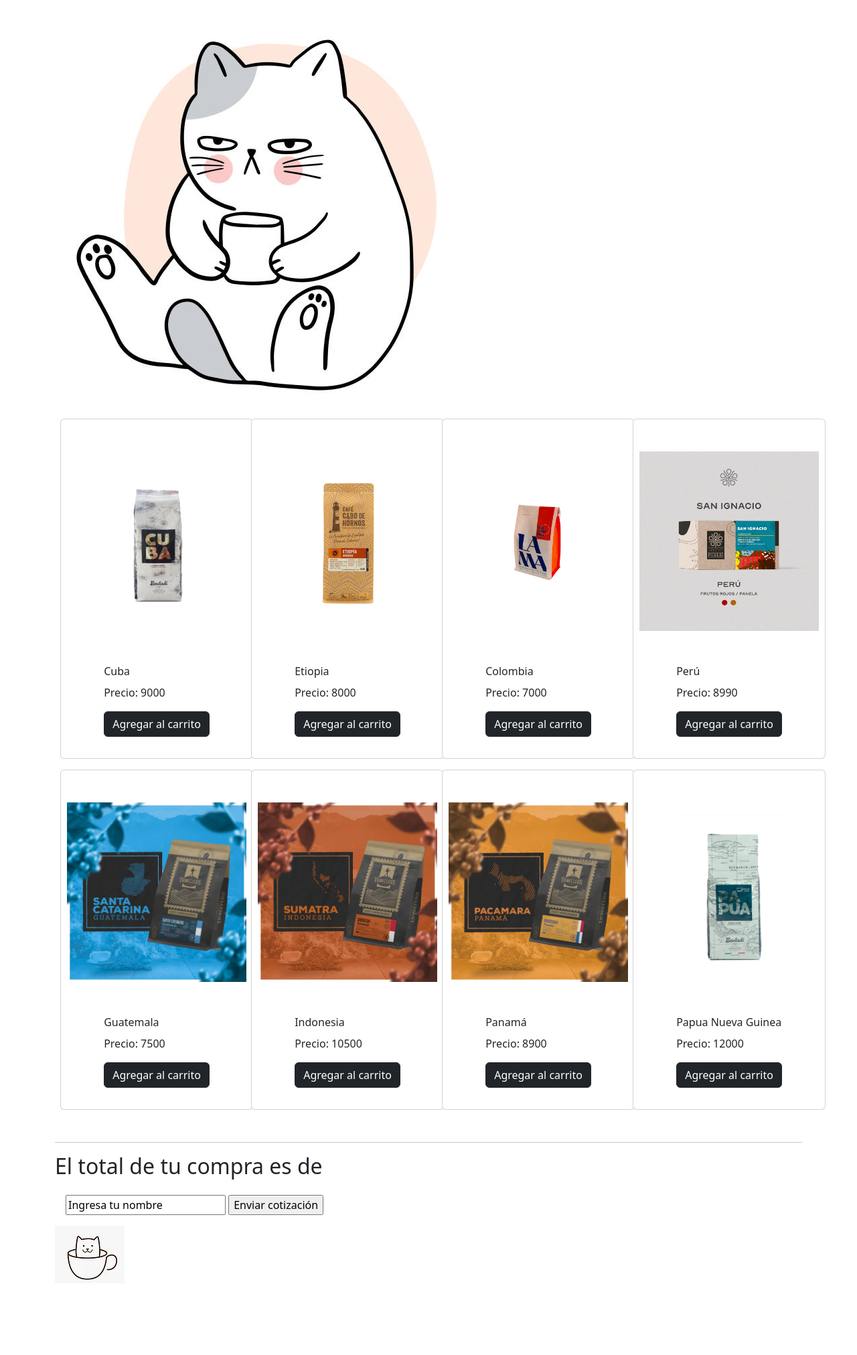
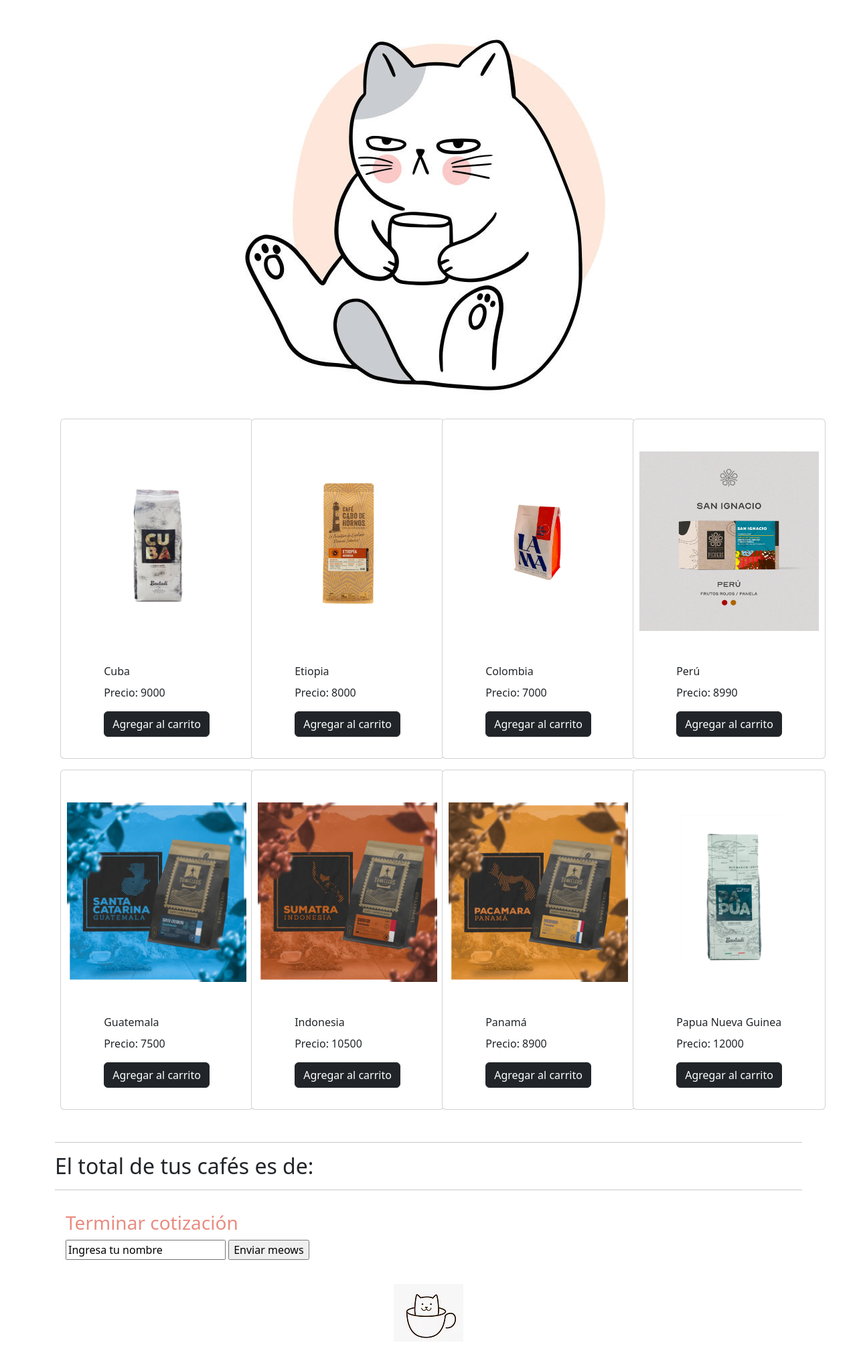
Before and after one commit to FranSalinas28/EmporioDelCafe, a plain HTML site: page index.html in a window 1280 px wide. Shown: the part 103-2126 px from the top of the page at 67% size. Before the commit the page ends 2019 px from the top, so only its background shows below. Drawn offline with nearby package versions, Linux system fonts and the light colour scheme.

Commit message:
cambiosF

```diff
--- a/estilo.css
+++ b/estilo.css
@@ -1,12 +1,16 @@
 @font-face {
     font-family: "quicksand";
-    src: url("../Fonts/quicksand/Quicksand-Bold.otf"); }
+    src: url("/Fonts/quicksand/Quicksand-Bold.otf"); }
 
    h1 {color:rgb(234, 139, 128);
     margin: 30px;
 
 }
 
+.contenedorImg{
+    display: flex;
+    align-self: center;
+}
 
 
 .card {
@@ -35,3 +39,12 @@
 .terminarCompra{
     padding: 1rem ;
 }
+
+
+h3{
+    color:rgb(234, 139, 128);
+}
+
+footer{
+    margin: 20px;
+}
--- a/index.html
+++ b/index.html
@@ -5,33 +5,31 @@
     <meta http-equiv="X-UA-Compatible" content="IE=edge">
     <meta nam e="viewport" content="width=device-width, initial-scale=1.0">
     <title>Emporio del café</title>
-    <link rel="preconnect" href="https://fonts.googleapis.com">
-<link rel="preconnect" href="https://fonts.gstatic.com" crossorigin>
-<link href="https://fonts.googleapis.com/css2?family=Roboto:wght@100&display=swap" rel="stylesheet">
     <link href="https://cdn.jsdelivr.net/npm/bootstrap@5.3.0-alpha1/dist/css/bootstrap.min.css" rel="stylesheet" integrity="sha384-GLhlTQ8iRABdZLl6O3oVMWSktQOp6b7In1Zl3/Jr59b6EGGoI1aFkw7cmDA6j6gD" crossorigin="anonymous">
     <link rel="stylesheet" href="estilo.css">
 
 </head>
 <body class="container">
-    <div class="header">
+    <div class="text-center">
 
-    <h1 class="text-center">Emporio del café</h1>
+    <h1>Emporio del café</h1>
 
+    <img src="/Img/cat.jpeg"  class="img-fluid" alt="gato">
 
-    <img src="/Img/cat.jpeg"  class="gatoImg" alt="gato">
 </div>
     <div id="contenedorProductos" class="row"></div>
     <br>
- <hr>
+<hr>
 
 
-    <h2>El total de tu compra es de <span id="total"> </span> </h2>
+    <h2>El total de tus cafés es de: <span id="total"> </span> </h2>
 
-
+<hr>
 
     <form id="terminarCompra" class="terminarCompra">
+        <h3>Terminar cotización</h3>
         <input type="nombre" value="Ingresa tu nombre">
-        <input type="submit" value="Enviar cotización">
+        <input type="submit" value="Enviar meows">
 
 
     </form>
@@ -39,8 +37,10 @@
     <script src="https://cdn.jsdelivr.net/npm/bootstrap@5.3.0-alpha1/dist/js/bootstrap.bundle.min.js" integrity="sha384-w76AqPfDkMBDXo30jS1Sgez6pr3x5MlQ1ZAGC+nuZB+EYdgRZgiwxhTBTkF7CXvN" crossorigin="anonymous"></script>
     <script src="main.js"></script>
 
+    <footer class="text-center">
+
 
     <img class="gatocierre" src="./Img/ catcup.png" alt="gatoentaza">
-
+</footer>
 </body>
 </html>
--- a/main.js
+++ b/main.js
@@ -81,17 +81,15 @@
         totalCompra += producto.precio * producto.cantidad;
 
     })
-    total.innerHTML = `: $${totalCompra}`;
+    total.innerHTML = `$${totalCompra}`;
 }
 
 
-let formulario = document.getElementById("terminarCompra");
+let formulario = document.getElementById("terminarCompra").reset;
 formulario.addEventListener("submit", validarFormulario);
 
 function validarFormulario(e) {
     e.preventDefault();
-
-    formulario.reset
 
 
     localStorage.setItem("formulario", JSON.stringify(terminarCompra))
```
Also changed, not shown: Fonts/quicksand/Quicksand-Bold.otf (added), Fonts/quicksand/Quicksand-BoldItalic.otf (added), Fonts/quicksand/Quicksand-Italic.otf (added), Fonts/quicksand/Quicksand-Light.otf (added), Fonts/quicksand/Quicksand-LightItalic.otf (added), Fonts/quicksand/Quicksand-Regular.otf (added), Fonts/quicksand/Quicksand_Dash.otf (added).
